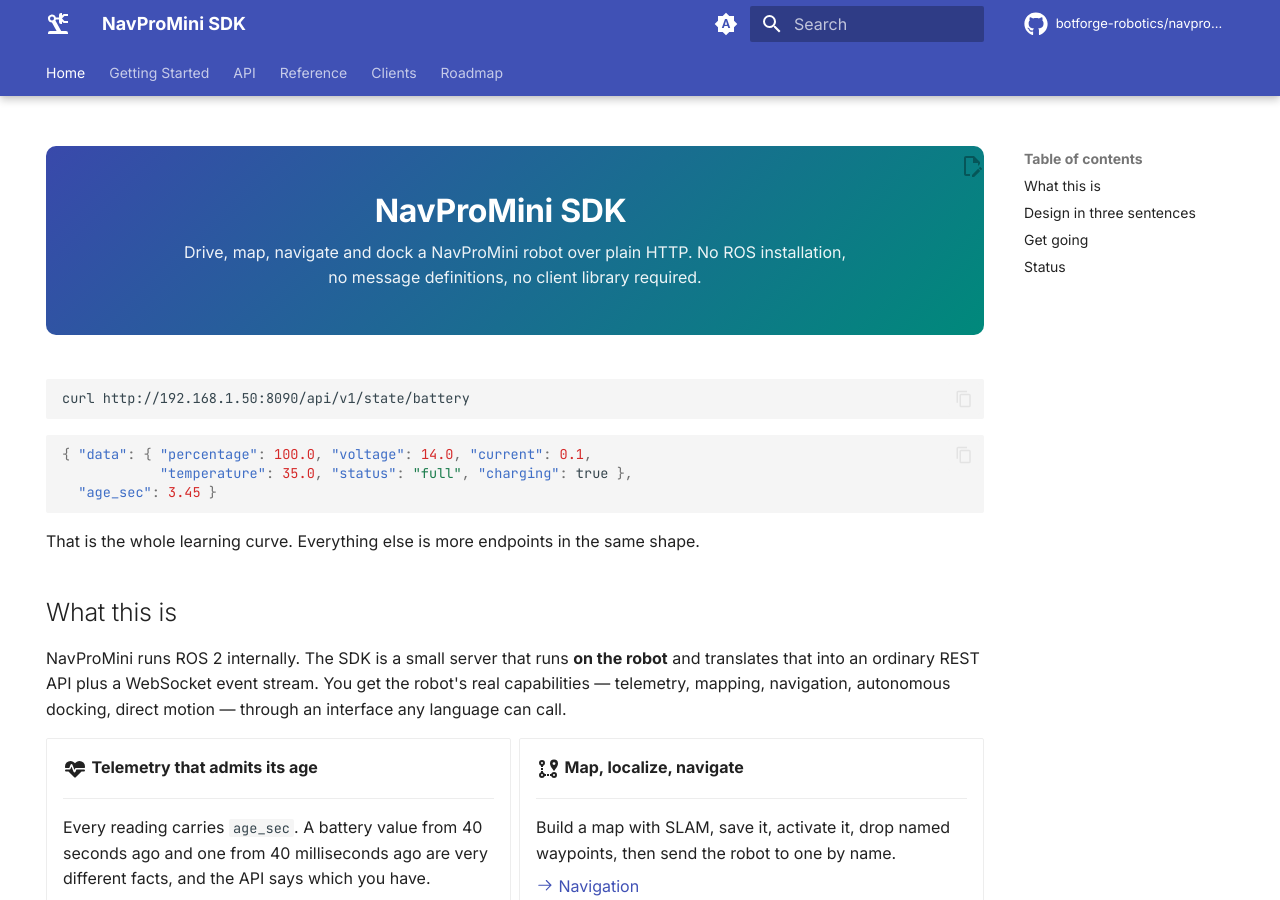
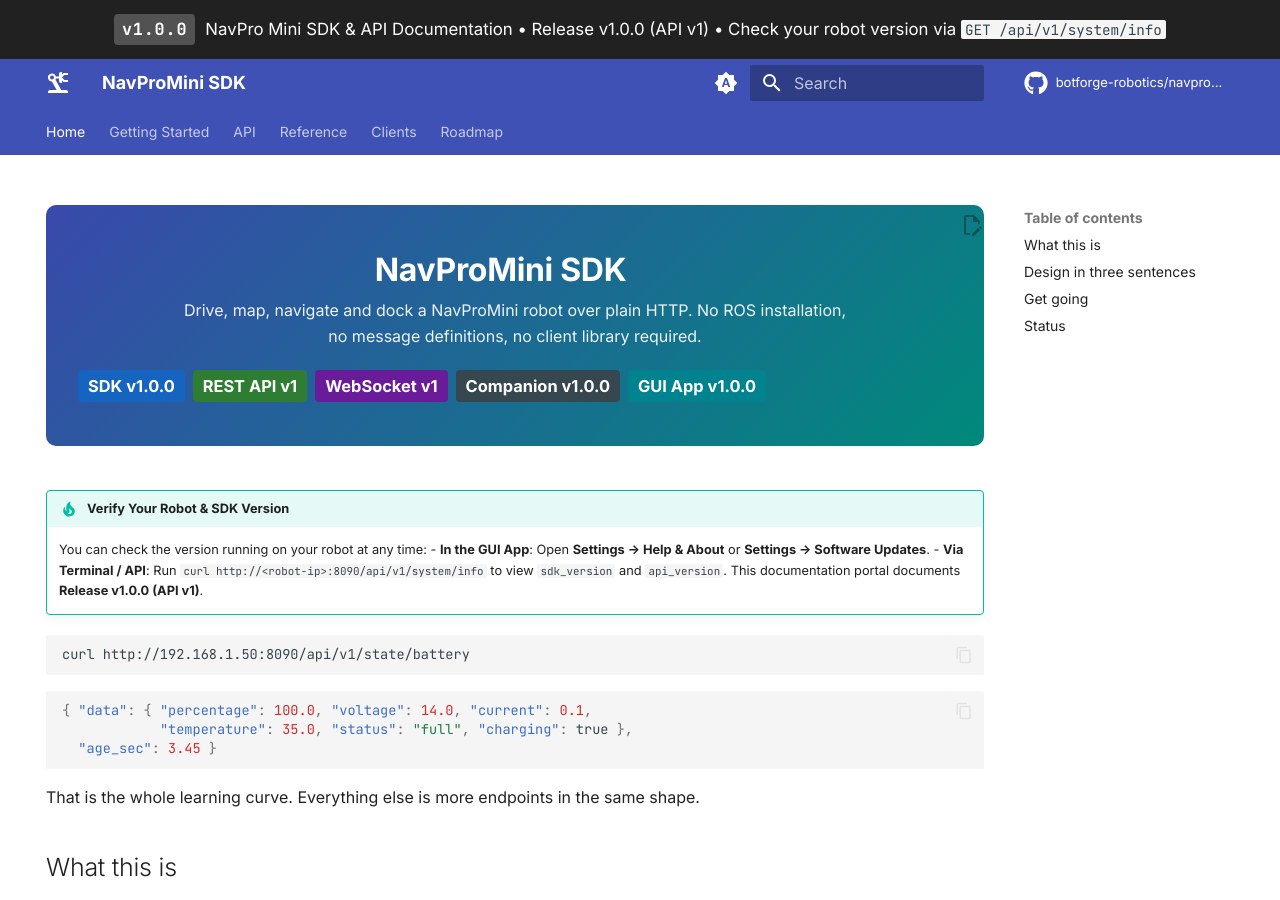
Before and after one commit to botforge-robotics/navpromini_sdk, an MkDocs documentation site: the page built from docs/index.md, in a window 1280 px wide and 900 px high. Built offline with MkDocs 1.6.1 and Material for MkDocs 9.7.7, drawn with Linux system fonts in a browser that asks for light colours; comment, search, counter and statistics services are not loaded.

Commit message:
docs: add release v1.0.0 banner, version badges, and sdk verification instructions across GitHub Pages

````diff
--- a/docs/index.md
+++ b/docs/index.md
@@ -10,7 +10,21 @@
 Drive, map, navigate and dock a NavProMini robot over plain HTTP.
 No ROS installation, no message definitions, no client library required.
 
+<div style="display: flex; gap: 8px; margin-top: 1rem; flex-wrap: wrap;">
+  <span style="background: #1565c0; color: white; padding: 3px 10px; border-radius: 4px; font-size: 0.82rem; font-weight: 600;">SDK v1.0.0</span>
+  <span style="background: #2e7d32; color: white; padding: 3px 10px; border-radius: 4px; font-size: 0.82rem; font-weight: 600;">REST API v1</span>
+  <span style="background: #6a1b9a; color: white; padding: 3px 10px; border-radius: 4px; font-size: 0.82rem; font-weight: 600;">WebSocket v1</span>
+  <span style="background: #37474f; color: white; padding: 3px 10px; border-radius: 4px; font-size: 0.82rem; font-weight: 600;">Companion v1.0.0</span>
+  <span style="background: #00838f; color: white; padding: 3px 10px; border-radius: 4px; font-size: 0.82rem; font-weight: 600;">GUI App v1.0.0</span>
 </div>
+
+</div>
+
+!!! tip "Verify Your Robot &amp; SDK Version"
+    You can check the version running on your robot at any time:
+    - **In the GUI App**: Open **Settings &rarr; Help &amp; About** or **Settings &rarr; Software Updates**.
+    - **Via Terminal / API**: Run `curl http://<robot-ip>:8090/api/v1/system/info` to view `sdk_version` and `api_version`.
+    This documentation portal documents **Release v1.0.0 (API v1)**.
 
 ```bash
 curl http://192.168.1.50:8090/api/v1/state/battery
--- a/mkdocs.yml
+++ b/mkdocs.yml
@@ -8,6 +8,7 @@
 
 theme:
   name: material
+  custom_dir: overrides
   language: en
   icon:
     logo: material/robot-industrial
@@ -59,6 +60,12 @@
   - assets/extra.css
 
 extra:
+  version: "1.0.0"
+  announcement: >-
+    <div style="display: flex; justify-content: center; align-items: center; gap: 8px; font-size: 0.82rem;">
+      <span style="background: rgba(255,255,255,0.2); padding: 2px 8px; border-radius: 4px; font-weight: 700;">v1.0.0</span>
+      <span>NavPro Mini SDK &amp; API Documentation &bull; Matches Robot Companion v1.0.0 &amp; GUI v1.0.0 &bull; Verify on robot via <code>GET /api/v1/system/info</code></span>
+    </div>
   social:
     - icon: fontawesome/brands/github
       link: https://github.com/botforge-robotics
--- /dev/null
+++ b/overrides/main.html
@@ -0,0 +1,8 @@
+{% extends "base.html" %}
+
+{% block announce %}
+  <div class="npm-version-announcement" style="display: flex; justify-content: center; align-items: center; gap: 10px; font-size: 0.84rem; padding: 2px 0;">
+    <span style="background: rgba(255, 255, 255, 0.22); color: inherit; padding: 2px 8px; border-radius: 4px; font-weight: 700; font-family: var(--md-code-font-family); letter-spacing: 0.05em;">v1.0.0</span>
+    <span>NavPro Mini SDK &amp; API Documentation &bull; Release v1.0.0 (API v1) &bull; Check your robot version via <code>GET /api/v1/system/info</code></span>
+  </div>
+{% endblock %}
````
Also changed, not shown: docs/api/index.md (+18 -0 lines).
